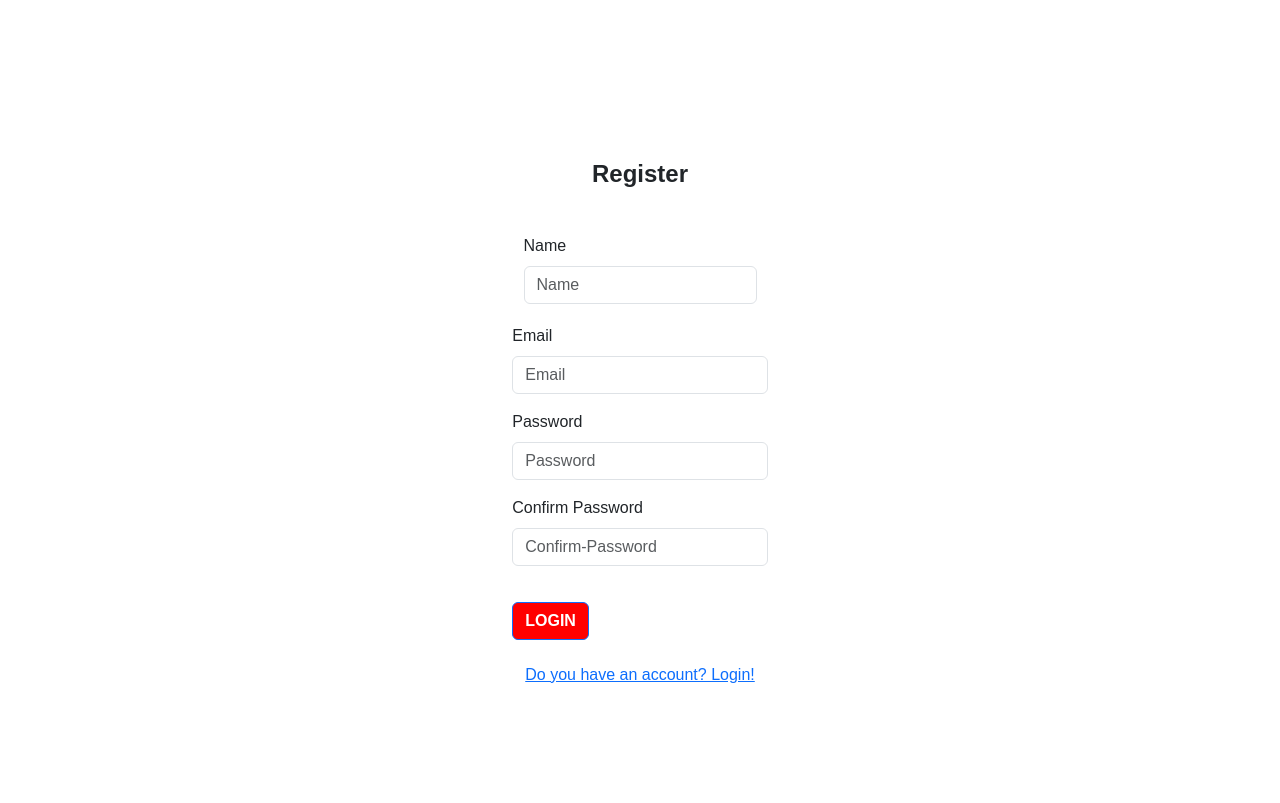
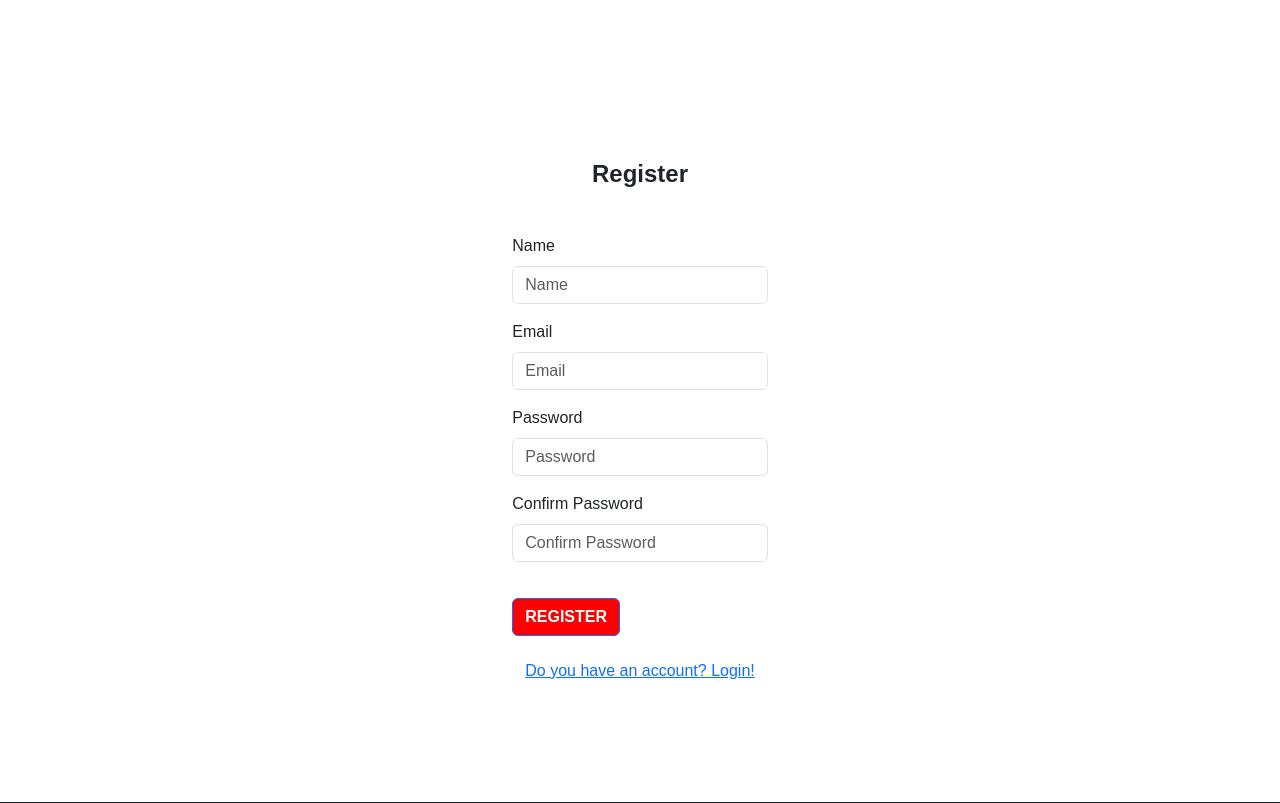
Before and after one commit to Seanski29/Second-Hand-Laptop-Marketplace-with-Bidding-System, a PHP site: page /register.php in a window 1280 px wide. Shown: the part 87-890 px from the top of the page. Run offline with PHP 8.4, Linux system fonts and the light colour scheme; some libraries are stand-ins or nearby versions.

Commit message:
fixed login and registration error

```diff
--- a/register.php
+++ b/register.php
@@ -52,7 +52,7 @@ if ($_SERVER["REQUEST_METHOD"] == "POST") {
                 <li class="nav-item"><a class="nav-link" href="index.php">Home</a></li>
                 <li class="nav-item"><a class="nav-link" href="#brandings">Brands</a></li>
                 <li class="nav-item"><a class="nav-link" href="market.php">Market</a></li>
-                <li class="nav-item"><a class="nav-link" href="#sell.html">Sell</a></li>
+                <li class="nav-item"><a class="nav-link" href="sell.html">Sell</a></li>
                 <li class="nav-item"><a class="nav-link" href="#footer">Contact</a></li>
                 <li class="nav-item"><a class="nav-link" href="about us.html">About Us</a></li>
             </ul>
@@ -64,7 +64,6 @@ if ($_SERVER["REQUEST_METHOD"] == "POST") {
     </div>
 </nav>
 
-
 <!-- Register SECTION -->
 <section class="my-5 py-5">
     <div class="container text-center mt-3 pt-5">
@@ -72,11 +71,11 @@ if ($_SERVER["REQUEST_METHOD"] == "POST") {
         <hr class="mx-auto">
     </div>
     <div class="mx-auto container">
-        <div class="mb-3">
-            <label for="register-name" class="form-label">Name</label>
-            <input type="email" class="form-control" id="register-name" name="name" placeholder="Name" required>
-        </div>
-        <form id="register-form">
+        <form id="register-form" method="POST" action="register.php">
+            <div class="mb-3">
+                <label for="register-name" class="form-label">Name</label>
+                <input type="text" class="form-control" id="register-name" name="name" placeholder="Name" required>
+            </div>
             <div class="mb-3">
                 <label for="register-email" class="form-label">Email</label>
                 <input type="email" class="form-control" id="register-email" name="email" placeholder="Email" required>
@@ -86,11 +85,11 @@ if ($_SERVER["REQUEST_METHOD"] == "POST") {
                 <input type="password" class="form-control" id="register-password" name="password" placeholder="Password" required>
             </div>
             <div class="mb-3">
-                <label for="register-password" class="form-label">Confirm Password</label>
-                <input type="password" class="form-control" id="Confirm-password" name="confirm-password" placeholder="Confirm-Password" required>
+                <label for="confirm-password" class="form-label">Confirm Password</label>
+                <input type="password" class="form-control" id="confirm-password" name="confirm-password" placeholder="Confirm Password" required>
             </div>
             <div class="mb-3">
-                <button type="submit" class="btn btn-primary" id="login-btn">Login</button>
+                <button type="submit" class="btn btn-primary" id="register-btn">Register</button>
             </div>
             <div class="mb-3">
                 <a href="login.php" class="btn btn-link">Do you have an account? Login!</a>
```
